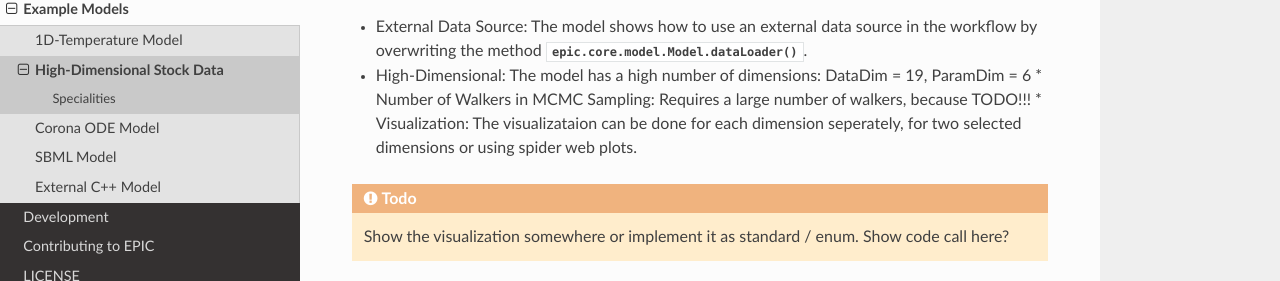
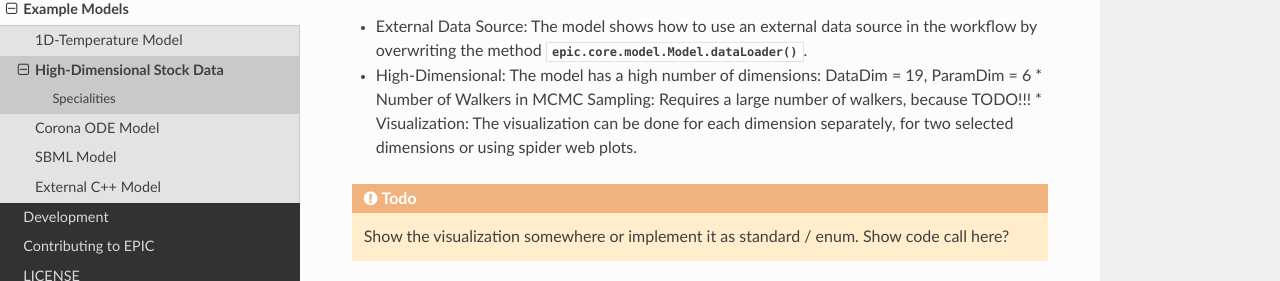
Before and after one commit to Systems-Theory-in-Systems-Biology/EPI, a Sphinx documentation site: the page built from docs/source/example_models/stock_example.rst, in a window 1280 px wide and 925 px high, cut to the strip 351-632 px from the top of the window. Built offline with Sphinx 7.4.7 and the Read the Docs theme 2.0.0, drawn with Linux system fonts in a browser that asks for light colours.

Commit message:
Append to fix one more typo

```diff
--- a/docs/source/example_models/stock_example.rst
+++ b/docs/source/example_models/stock_example.rst
@@ -12,7 +12,7 @@ ____________
 * External Data Source: The model shows how to use an external data source in the workflow by overwriting the method :py:meth:`epic.core.model.Model.dataLoader`.
 * High-Dimensional: The model has a high number of dimensions: DataDim = 19, ParamDim = 6
   * Number of Walkers in MCMC Sampling: Requires a large number of walkers, because TODO!!!
-  * Visualization: The visualizataion can be done for each dimension seperately, for two selected dimensions or using spider web plots.
+  * Visualization: The visualization can be done for each dimension separately, for two selected dimensions or using spider web plots.
 
 .. TODO::
 
```
